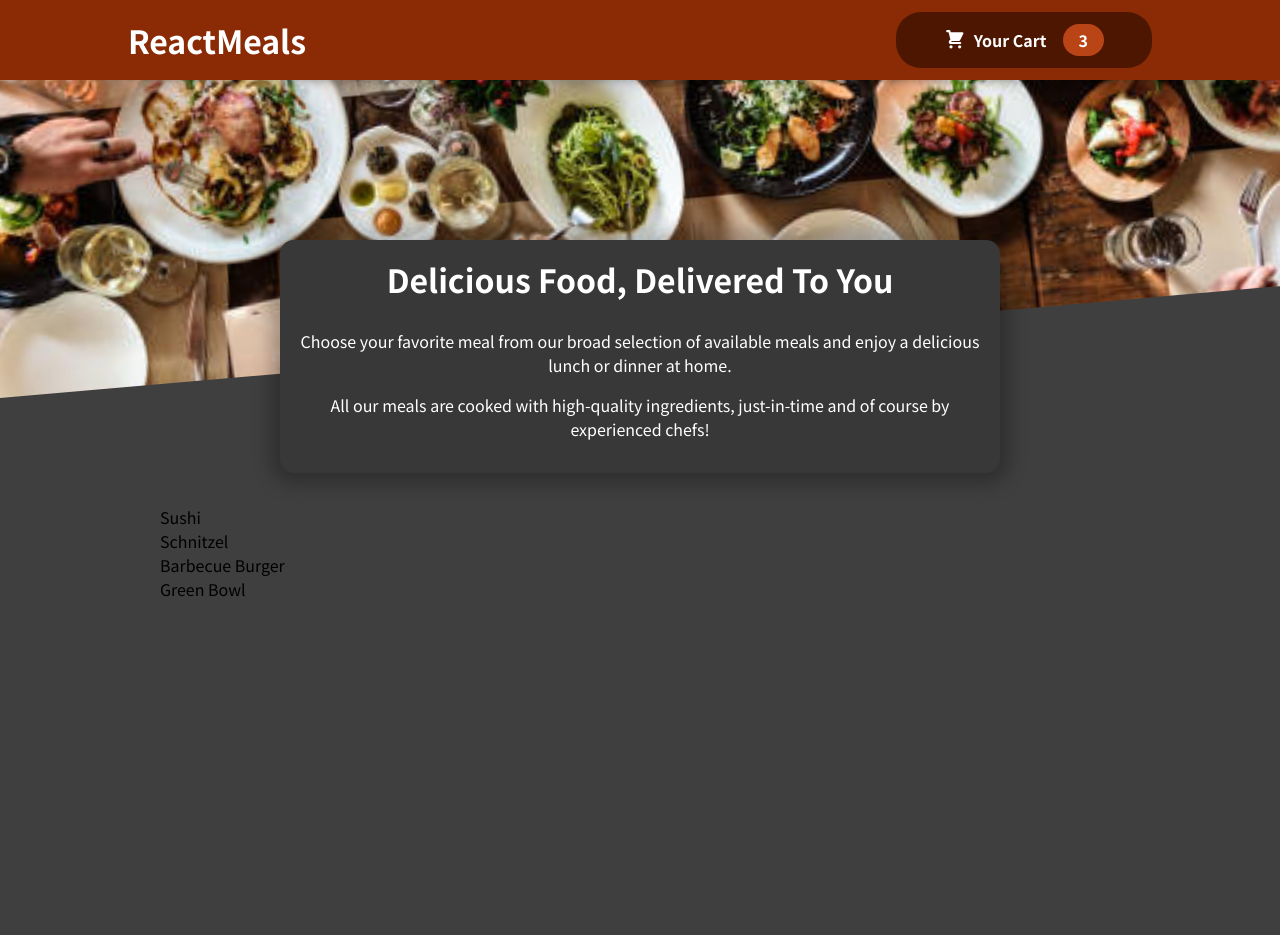
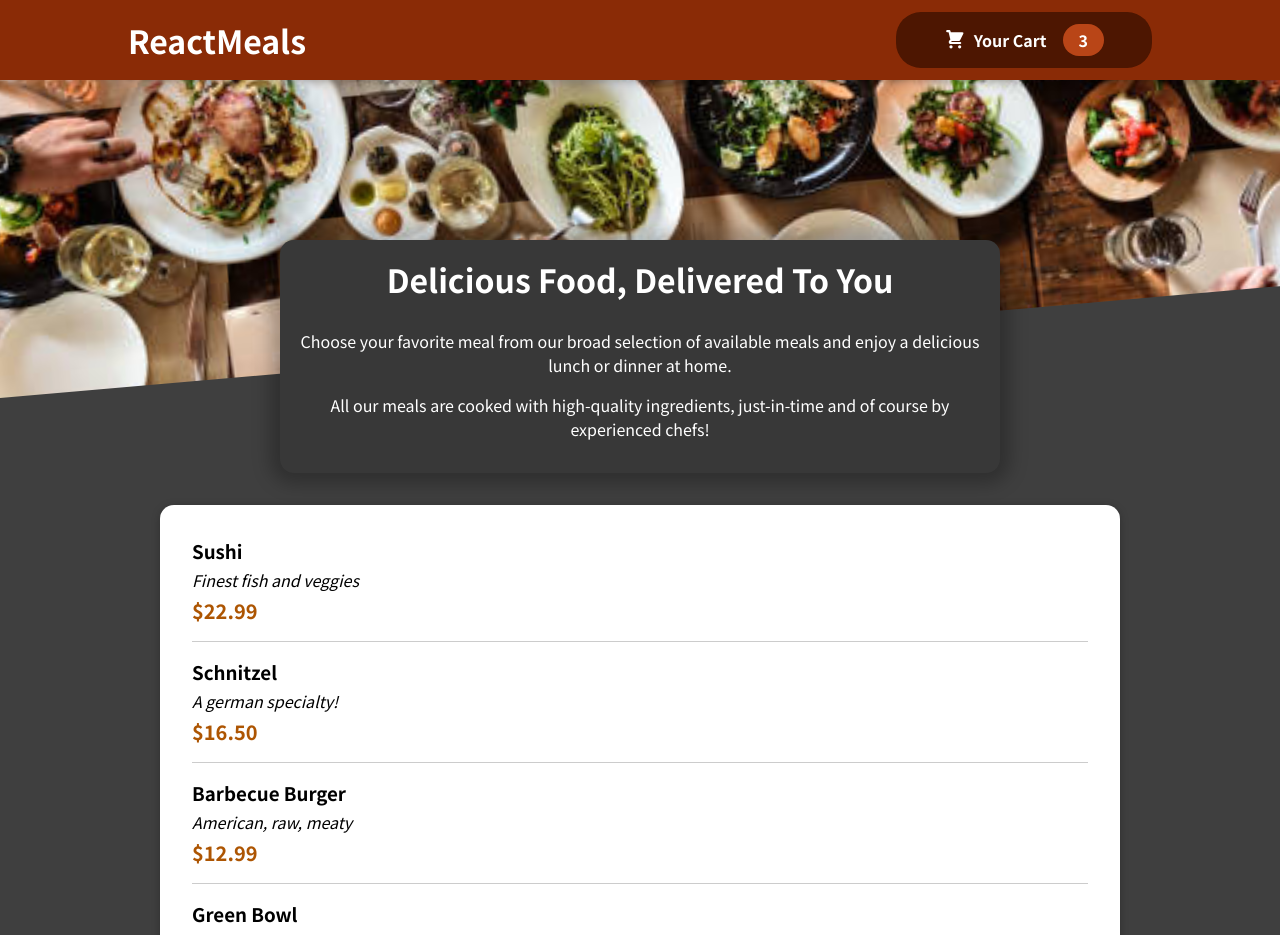
Before and after one commit to Punamkumari03/Resturent-app-from-react, a React (Create React App) app: page / in a window 1280 px wide. Shown: the top 935 px of the page. Before the commit the page ends 800 px from the top, so only its background shows below. Built offline with nearby package versions, Linux system fonts and the light colour scheme.

Commit message:
Making the Items visible

```diff
--- a/src/components/Meals/AvailableMeals.js
+++ b/src/components/Meals/AvailableMeals.js
@@ -1,5 +1,7 @@
 import React from "react";
 import classes from "./AvailableMeals.module.css";
+import Card from "../UI/Card";
+import MealItem from "./MealItem";
 
 const DUMMY_MEALS = [
   {
@@ -28,10 +30,17 @@ const DUMMY_MEALS = [
   },
 ];
 const AvailableMeals = () => {
-  const mealsList = DUMMY_MEALS.map((meal) => <li>{meal.name}</li>);
+  const mealsList = DUMMY_MEALS.map((meal) => (
+    <MealItem
+      key={meal.id}
+      name={meal.name}
+      description={meal.description}
+      price={meal.price}
+    />
+  ));
   return (
     <section className={classes.meals}>
-      <ul>{mealsList}</ul>
+      <Card>{mealsList}</Card>
     </section>
   );
 };
--- /dev/null
+++ b/src/components/Meals/MealItem.js
@@ -0,0 +1,20 @@
+import React from 'react'
+import classes from './MealItem.module.css'
+
+const MealItem = (props) => {
+    const price = `$${props.price.toFixed(2)}`;
+  return (
+    <li className={classes.meal}>
+    <div>
+        <h3>{props.name}</h3>
+        <div className={classes.description}>{props.description}</div>
+        <div className={classes.price}>{price}</div>
+        </div>
+        <div>
+
+        </div>
+    </li>
+  )
+}
+
+export default MealItem
--- /dev/null
+++ b/src/components/Meals/MealItem.module.css
@@ -0,0 +1,22 @@
+.meal {
+    display: flex;
+    justify-content: space-between;
+    margin: 1rem;
+    padding-bottom: 1rem;
+    border-bottom: 1px solid #ccc;
+  }
+
+  .meal h3 {
+    margin: 0 0 0.25rem 0;
+  }
+
+  .description {
+    font-style: italic;
+  }
+
+  .price {
+    margin-top: 0.25rem;
+    font-weight: bold;
+    color: #ad5502;
+    font-size: 1.25rem;
+  }
--- /dev/null
+++ b/src/components/UI/Card.js
@@ -0,0 +1,12 @@
+import React from 'react'
+import classes from './Card.module.css'
+
+const Card = (props) => {
+  return (
+    <div className={classes.card}>
+      {props.children}
+    </div>
+  )
+}
+
+export default Card
--- /dev/null
+++ b/src/components/UI/Card.module.css
@@ -0,0 +1,6 @@
+.card {
+    padding: 1rem;
+    box-shadow: 0 2px 8px rgba(0, 0, 0, 0.25);
+    border-radius: 14px;
+    background-color: white;
+  }
```
Also changed, not shown: src/components/Meals/MealItemForm.js (added, +11 -0 lines).
